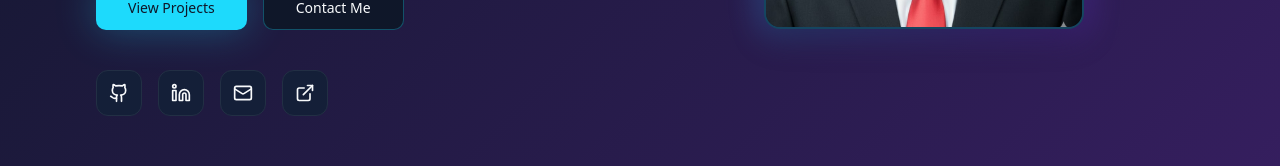
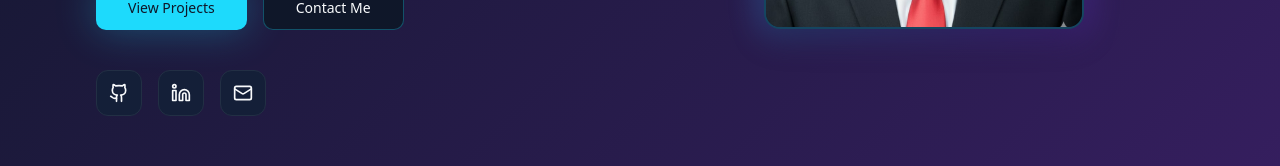
Before and after one commit to swaroopwayadande/portfolio-25, a React (Vite) app: page / in a window 1280 px wide. Shown: the part 555-721 px from the top of the page. Built offline with nearby package versions, Linux system fonts and the light colour scheme; the HTML template or start-up script is replaced by a standard one.

Commit message:
removed old portfolio link

```diff
--- a/src/components/Hero.tsx
+++ b/src/components/Hero.tsx
@@ -63,12 +63,8 @@ const Hero = () => {
                 <Mail className="w-5 h-5" />
               </a>
               <a
-                href="https://swaroopwayadande.netlify.app"
-                target="_blank"
-                rel="noopener noreferrer"
-                className="p-3 bg-card hover:bg-primary/10 rounded-lg border border-border transition-all hover:border-primary hover:shadow-glow"
               >
-                <ExternalLink className="w-5 h-5" />
+
               </a>
             </div>
           </div>
```
